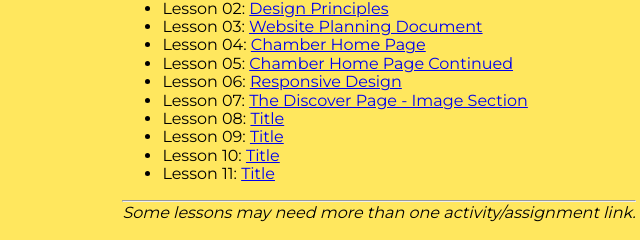
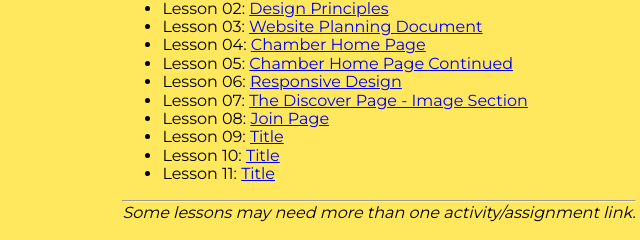
Before and after one commit to lutho-masoka/wdd230, a plain HTML site: page index.html in a window 1280 px wide. Shown: the part 331-571 px from the top of the page, 261-901 px from the left. Drawn offline with Linux system fonts and the light colour scheme.

Commit message:
join-update

```diff
--- a/index.html
+++ b/index.html
@@ -28,7 +28,7 @@
                 <li>Lesson 05: <a href="chamber/">Chamber Home Page Continued</a></li>
                 <li>Lesson 06: <a href="chamber/">Responsive Design</a></li>
                 <li>Lesson 07: <a href="chamber/discover.html">The Discover Page - Image Section</a></li>
-                <li>Lesson 08: <a href="#">Title</a></li>
+                <li>Lesson 08: <a href="chamber/join.html">Join Page</a></li>
                 <li>Lesson 09: <a href="#">Title</a></li>
                 <li>Lesson 10: <a href="#">Title</a></li>
                 <li>Lesson 11: <a href="#">Title</a></li>
```
